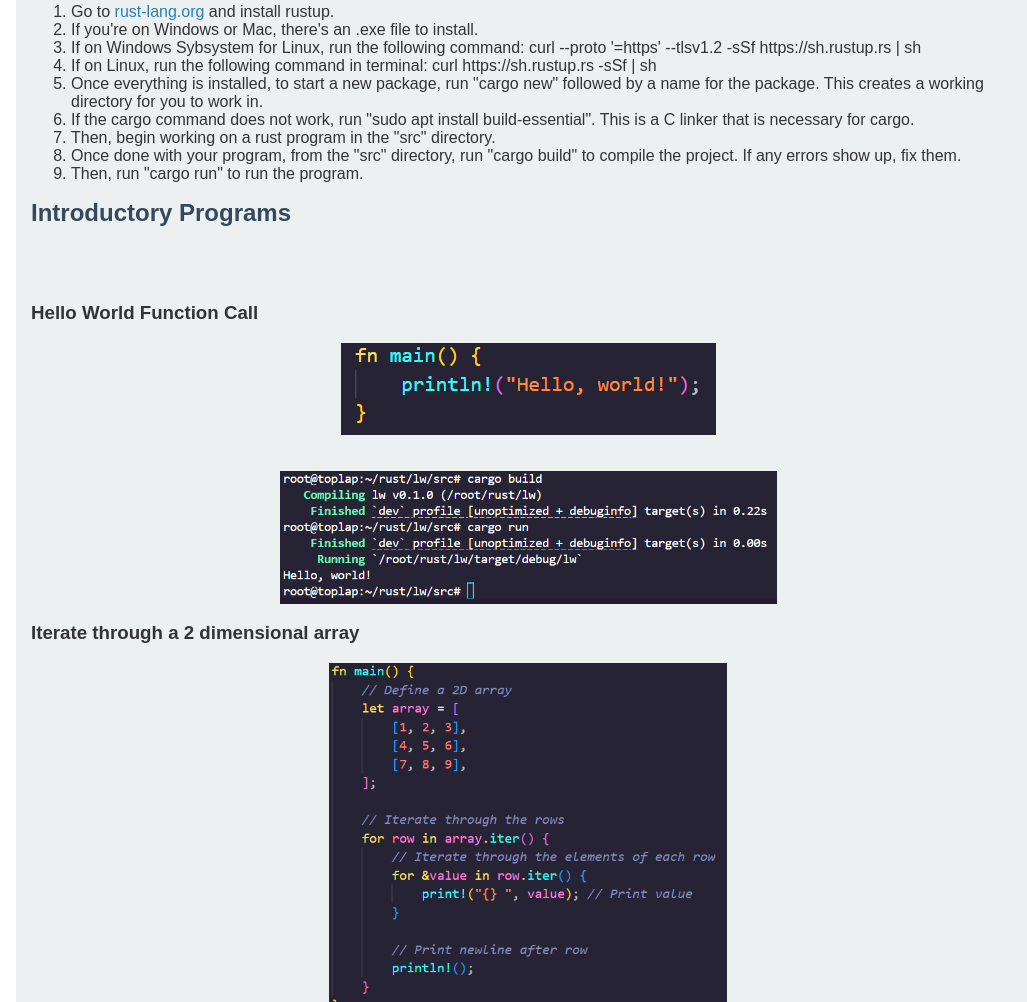
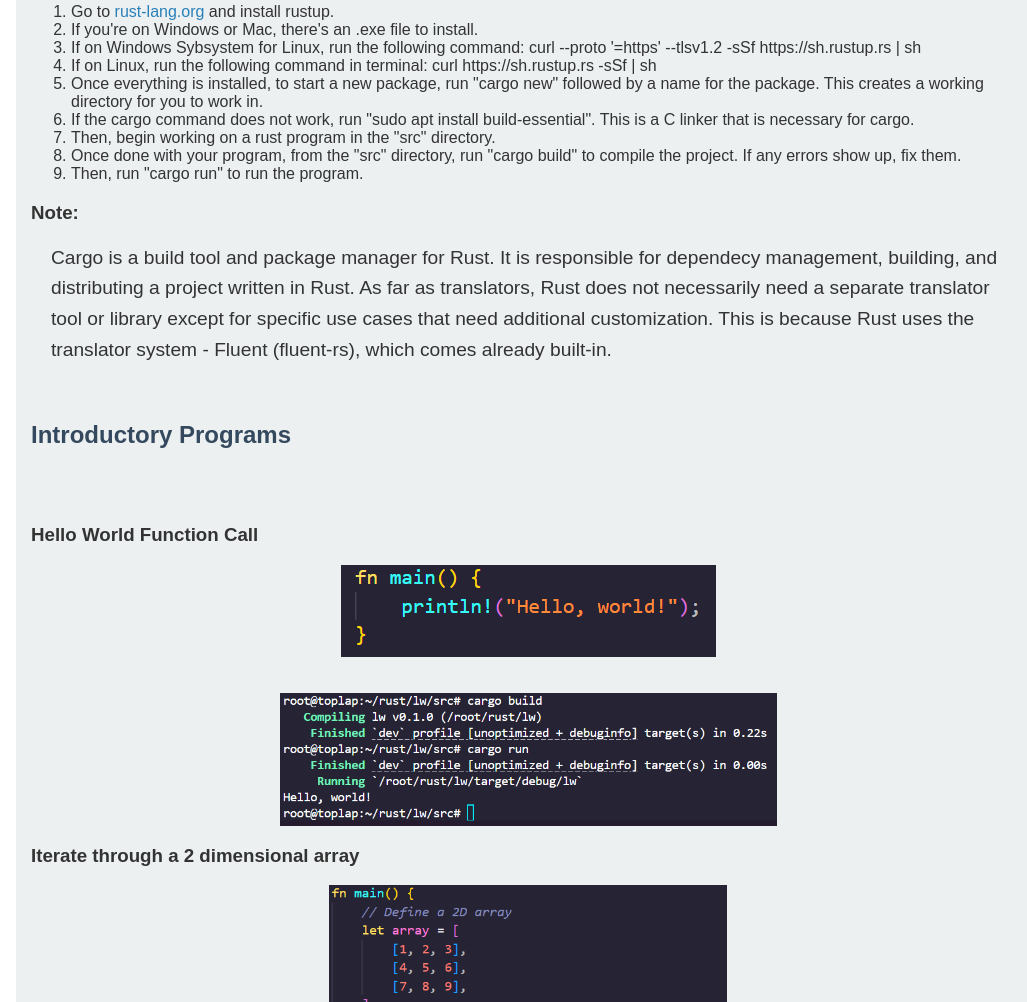
Before and after one commit to eboi1/LW-Tuna, a plain HTML site: page index.html in a window 1280 px wide. Shown: the part 3377-4379 px from the top of the page, without its empty margins (112-1139 px from the left). Drawn offline with Linux system fonts and the light colour scheme.

Commit message:
add note section under translators (#2)
* exponent and gcd operations

* translator note section

```diff
--- a/index.html
+++ b/index.html
@@ -174,6 +174,14 @@
             </ol>
             <p></p>
 
+            <h3>Note:</h3>
+            <p>Cargo is a build tool and package manager for Rust. It is responsible for dependecy management, building, and distributing a project written in Rust.
+                As far as translators, Rust does not necessarily need a separate translator tool or library except for specific use cases that need additional customization.
+               This is because Rust uses the translator system - Fluent (fluent-rs), which comes already built-in.
+            </p>
+            <p></p>
+            <br></br>
+
             <h2>Introductory Programs</h2>
             <br></br>
 
```
